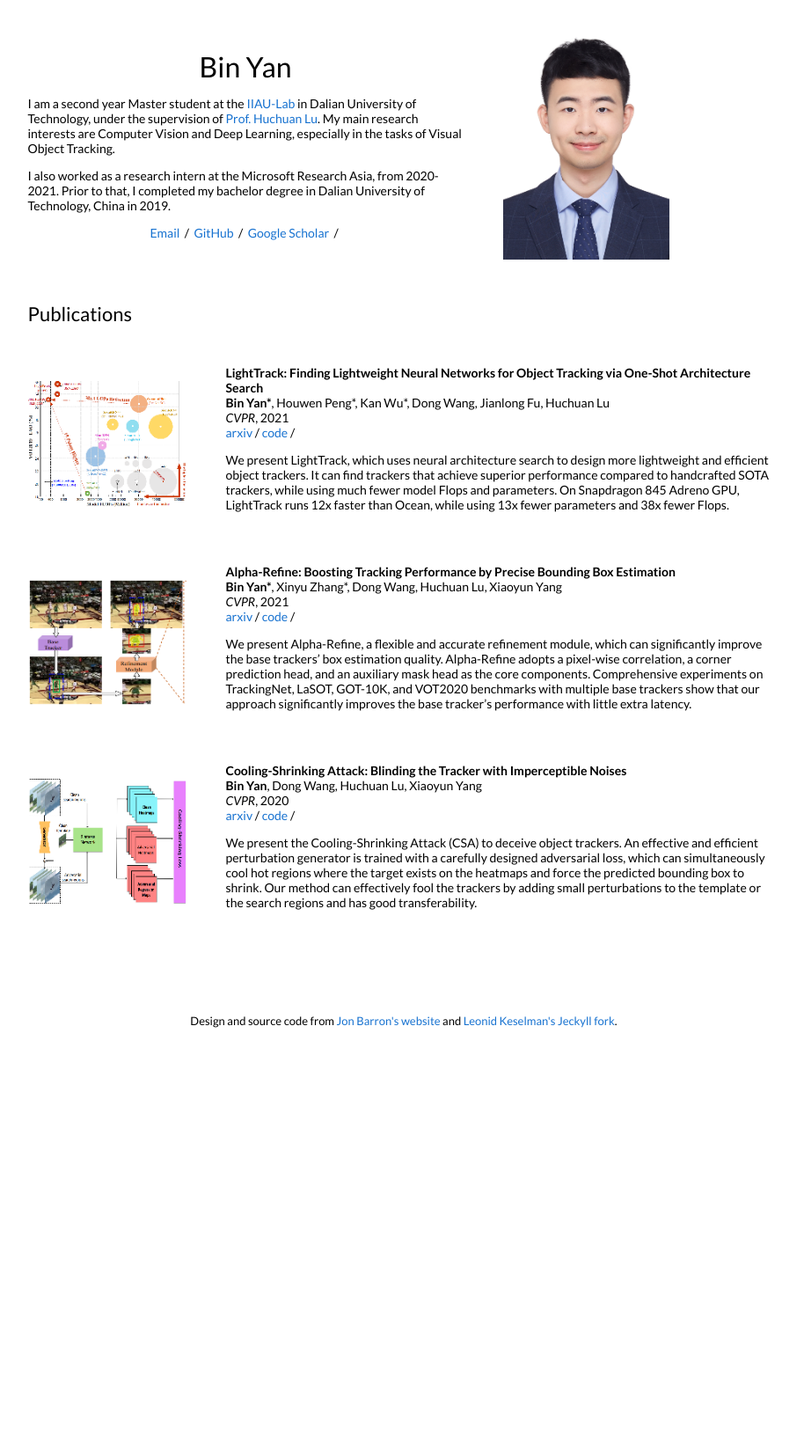
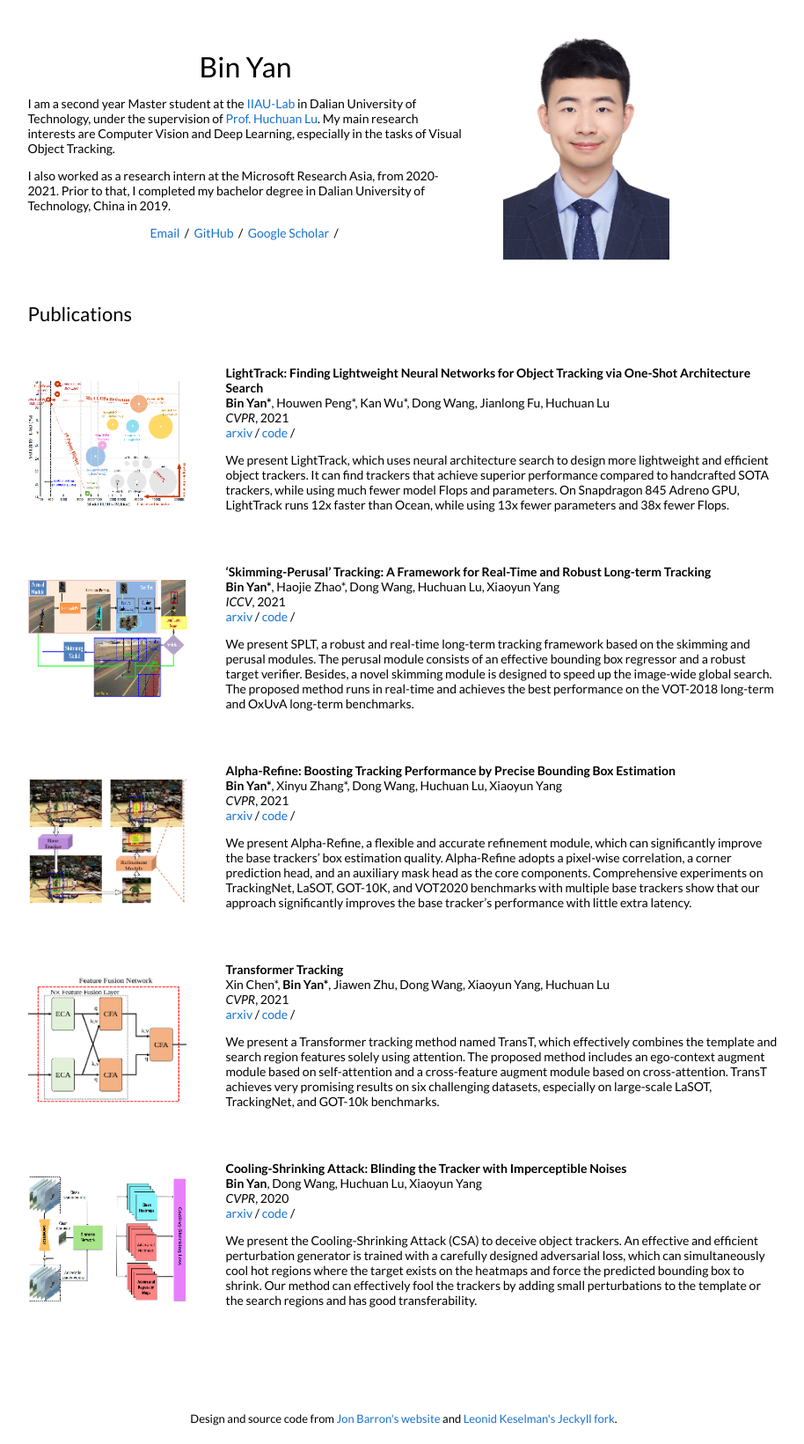
Before and after one commit to MasterBin-IIAU/masterbin-iiau.github.io, a Jekyll site: the page built from _posts/2021-04-29-lighttrack.markdown, in a window 1280 px wide. Shown: the whole page at 88% size, without its empty margins (181-1095 px from the left). Built offline with Jekyll 4.4.1, drawn with Linux system fonts in a browser that asks for light colours; our own code applies the rules of GitHub Pages for plain Markdown files; before the commit the page ends 1189 px from its top, so only the background shows below that.

Commit message:
add splt

```diff
--- a/_posts/2021-04-27-transt.markdown
+++ b/_posts/2021-04-27-transt.markdown
@@ -4,7 +4,7 @@ title:  "Transformer Tracking"
 date:   2021-04-27
 image: /images/transt.png
 categories: research
-authors: "Xin Chen*, <strong>Bin Yan*</strong>, Jiawen Zhu, Dong Wang, Xiaoyun Yang, Huchuan Lu
+authors: "Xin Chen*, <strong>Bin Yan*</strong>, Jiawen Zhu, Dong Wang, Xiaoyun Yang, Huchuan Lu"
 venue: "CVPR"
 arxiv: https://arxiv.org/pdf/2103.15436.pdf
 code: https://github.com/chenxin-dlut/TransT#transt
```
Also changed, not shown: _posts/2019-11-30-splt.markdown (added, +13 -0 lines), images/splt.PNG (added), tn/images/splt.png (added).
